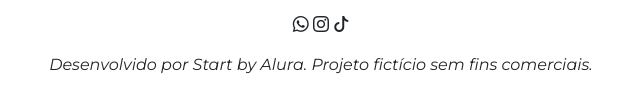
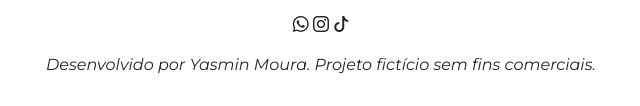
Before and after one commit to Yayamoura/Acessibilidade-na-Web-melhorando-a-experi-ncia-do-usu-rio, a plain HTML site: page index.html in a window 1280 px wide. Shown: the part 3072-3178 px from the top of the page, 319-959 px from the left. Drawn offline with nearby package versions, Linux system fonts and the light colour scheme.

Commit message:
aula 6 incompleta

```diff
--- a/index.html
+++ b/index.html
@@ -130,7 +130,7 @@
         <i class="bi bi-whatsapp"></i>
         <i class="bi bi-instagram"></i>
         <i class="bi bi-tiktok"></i>
-        <p class="mt-3">Desenvolvido por Start by Alura. Projeto fictício sem fins comerciais.</p>
+        <p class="mt-3">Desenvolvido por Yasmin Moura. Projeto fictício sem fins comerciais.</p>
     </footer>
     <script src="script.js"></script>
 
```
